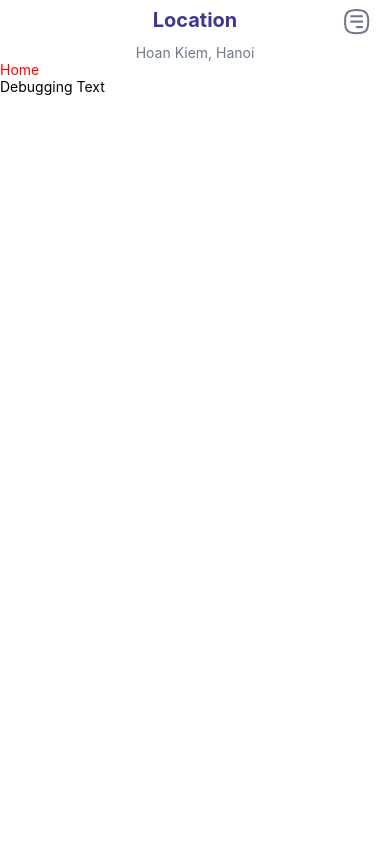
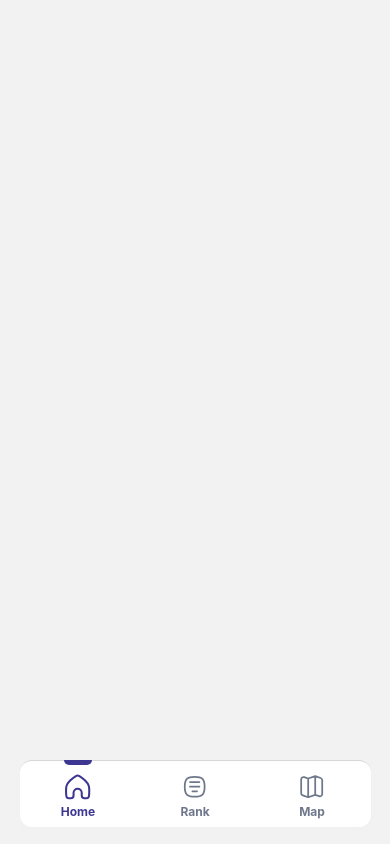
Before and after one commit to TalJa1/AirQualityMonitoring, a React Native app: screen / in a window 390 px wide. Built offline with nearby package versions, Linux system fonts and the light colour scheme.

Commit message:
Refactor tab bar styling, remove tab label and change initial route name

```diff
--- a/App.tsx
+++ b/App.tsx
@@ -33,7 +33,6 @@
             component={Home}
             options={{
               headerShown: false,
-              tabBarLabel: 'Home',
               tabBarIcon: ({color, focused}) => {
                 const iconSize = focused ? vw(7) : vw(6);
                 return (
@@ -85,7 +84,7 @@
   return (
     <NavigationContainer>
       {/* Main || Login */}
-      <Stack.Navigator initialRouteName="Home1">
+      <Stack.Navigator initialRouteName="Main">
         {/* Main layout with 3 bottom tabs */}
         <Stack.Screen
           name="Main"
@@ -93,11 +92,6 @@
           options={{headerShown: false}}
         />
         {/* end here */}
-        <Stack.Screen
-          name="Home1"
-          component={Home}
-          options={{headerShown: false}}
-        />
         <Stack.Screen
           name="Onboarding"
           component={Onboarding}
```
